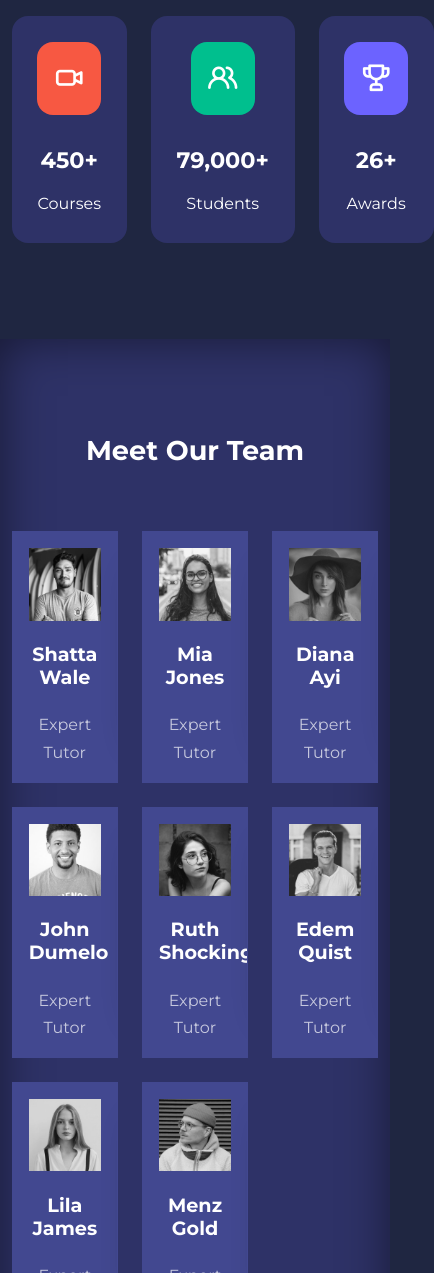
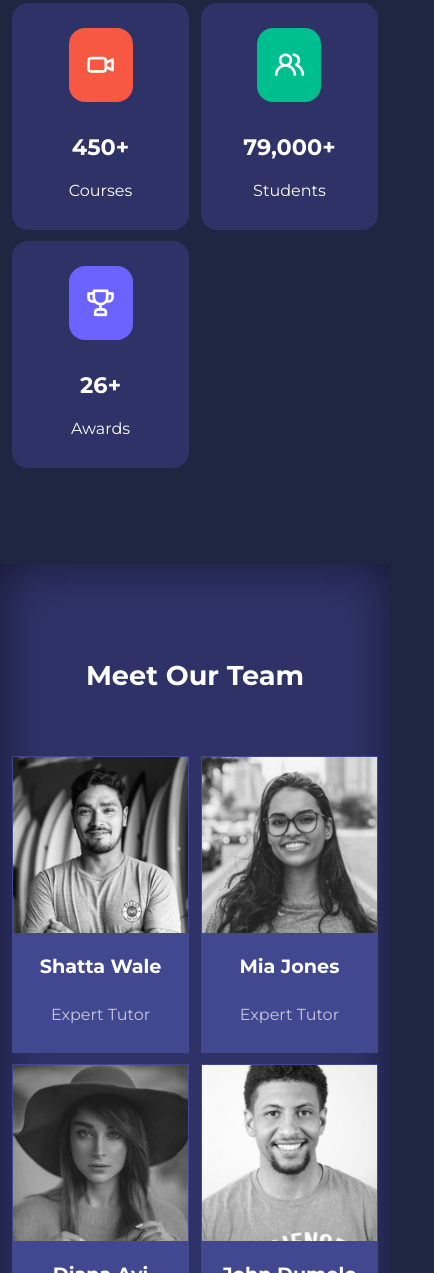
Before and after one commit to yladev/school-website, a plain HTML site: page about.html in a window 390 px wide. Shown: the part 727-2000 px from the top of the page, 434 px wide, since content can reach past the window. Drawn offline with nearby package versions, Linux system fonts and the light colour scheme.

Commit message:
update-about-responsive for mobiles

```diff
--- a/styles/about.css
+++ b/styles/about.css
@@ -142,3 +142,23 @@
         padding: 1rem;
     }
 }
+
+@media screen and (max-width: 600px) {
+    .achievements-cards{
+        grid-template-columns: 1fr 1fr;
+        gap: 0.7rem;
+    }
+
+    .team-container{
+        grid-template-columns: 1fr 1fr;
+        gap: 0.7rem;
+    }
+
+    .team-member{
+        padding: 0;
+    }
+
+    .team-member p{
+        margin-bottom: 1.5rem;
+    }
+}
```
